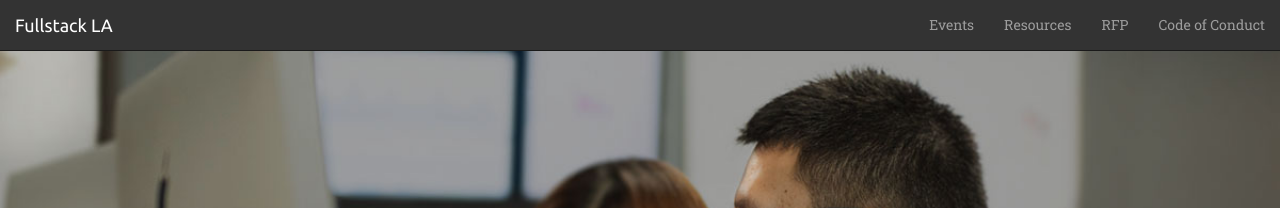
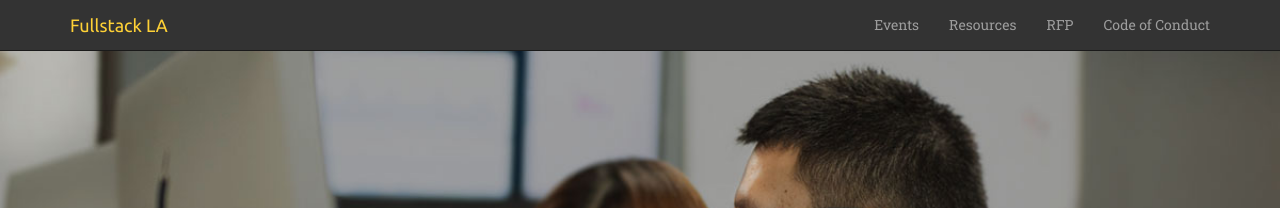
Before and after one commit to fullstackla/fullstackla.github.io, a Jekyll site: the page built from index.html, in a window 1280 px wide. Shown: the top 208 px of the page. Built offline with Jekyll 4.4.1, drawn with Linux system fonts in a browser that asks for light colours; some web fonts are replaced.

Commit message:
Navbar content constrained to container width.

```diff
--- a/_includes/navbar.html
+++ b/_includes/navbar.html
@@ -1,6 +1,6 @@
 <!-- Navigation -->
 <nav class="navbar navbar-inverse navbar-fixed-top">
-  <div class="container-fluid">
+  <div class="container">
     <!-- Brand and toggle get grouped for better mobile display -->
     <div class="navbar-header">
       <button type="button" class="navbar-toggle collapsed" data-toggle="collapse" data-target="#bs-example-navbar-collapse-1" aria-expanded="false">
@@ -17,7 +17,7 @@
       <ul class="nav navbar-nav navbar-right">
         <li><a href="/#events">Events</a></li>
         <li><a href="/resources">Resources</a></li>
-        <li><a href="/cfp">RFP</a></li>
+        <li><a href="/rfp">RFP</a></li>
         <li><a href="/code-of-conduct">Code of Conduct</a></li>
       </ul>
     </div><!-- /.navbar-collapse -->
```
